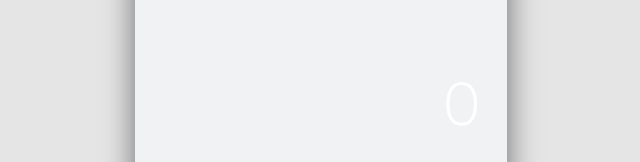
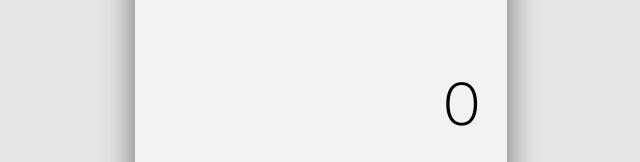
Before and after one commit to jonatasferreiraa/calculadora, a plain HTML site: page index.html in a window 1280 px wide. Both pictures are taken after a click on the element 640 px from the left and 121 px from the top of the page. Shown: the part 142-304 px from the top of the page, 319-959 px from the left. Drawn offline with nearby package versions, Linux system fonts and the light colour scheme.

Commit message:
Mudança de cor na classe result no modo light de branco para cor preta

```diff
--- a/style.css
+++ b/style.css
@@ -142,6 +142,10 @@ body.light .slider {
   word-break: break-all;
 }
 
+body.light .display .result {
+  color: #000000;
+}
+
 .buttons {
   display: grid;
   grid-template-columns: repeat(4, 1fr);
```
